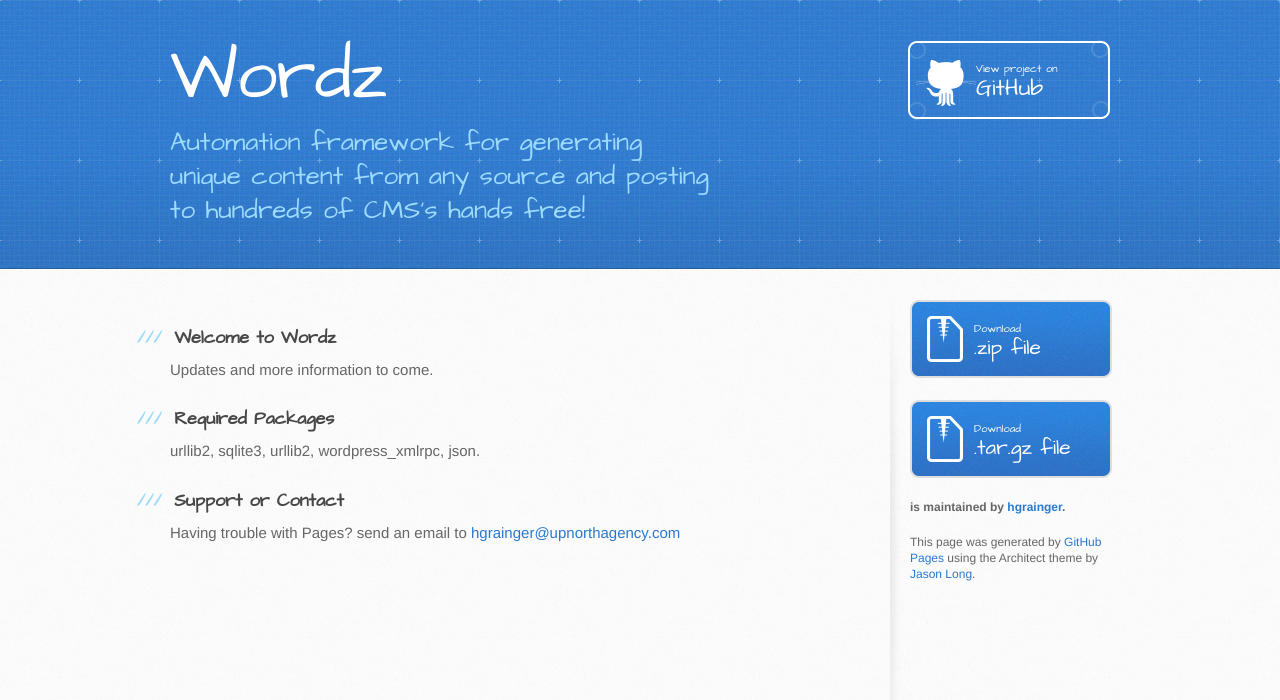
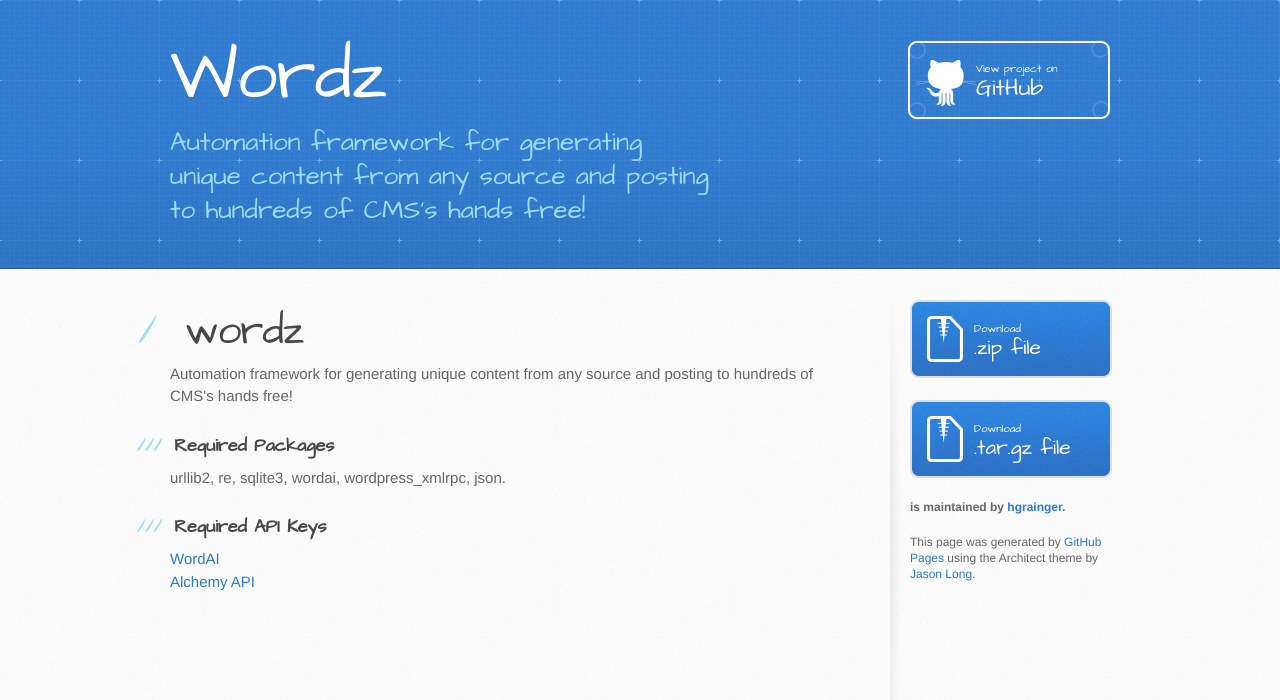
Before and after one commit to hgrainger/wordz, a plain HTML site: page index.html in a window 1280 px wide. Drawn offline with Linux system fonts and the light colour scheme.

Commit message:
Create gh-pages branch via GitHub

```diff
--- a/index.html
+++ b/index.html
@@ -28,20 +28,21 @@
     <div id="content-wrapper">
       <div class="inner clearfix">
         <section id="main-content">
-          <h3>
-<a id="welcome-to-wordz" class="anchor" href="#welcome-to-wordz" aria-hidden="true"><span class="octicon octicon-link"></span></a>Welcome to Wordz</h3>
+          <h1>
+<a id="wordz" class="anchor" href="#wordz" aria-hidden="true"><span class="octicon octicon-link"></span></a>wordz</h1>
 
-<p>Updates and more information to come.</p>
+<p>Automation framework for generating unique content from any source and posting to hundreds of CMS's hands free!</p>
 
 <h3>
 <a id="required-packages" class="anchor" href="#required-packages" aria-hidden="true"><span class="octicon octicon-link"></span></a>Required Packages</h3>
 
-<p>urllib2, sqlite3, urllib2, wordpress_xmlrpc, json.</p>
+<p>urllib2, re, sqlite3, wordai, wordpress_xmlrpc, json.</p>
 
 <h3>
-<a id="support-or-contact" class="anchor" href="#support-or-contact" aria-hidden="true"><span class="octicon octicon-link"></span></a>Support or Contact</h3>
+<a id="required-api-keys" class="anchor" href="#required-api-keys" aria-hidden="true"><span class="octicon octicon-link"></span></a>Required API Keys</h3>
 
-<p>Having trouble with Pages? send an email to <a href="mailto:hgrainger@upnorthagency.com">hgrainger@upnorthagency.com</a></p>
+<p><a href="https://wordai.com/api.php">WordAI</a><br>
+<a href="http://www.alchemyapi.com/api/register.html">Alchemy API</a></p>
         </section>
 
         <aside id="sidebar">
--- a/params.json
+++ b/params.json
@@ -1 +1 @@
-{"name":"Wordz","tagline":"Automation framework for generating unique content from any source and posting to hundreds of CMS's hands free!","body":"### Welcome to Wordz\r\nUpdates and more information to come.\r\n\r\n### Required Packages\r\nurllib2, sqlite3, urllib2, wordpress_xmlrpc, json.\r\n\r\n### Support or Contact\r\nHaving trouble with Pages? send an email to hgrainger@upnorthagency.com","google":"","note":"Don't delete this file! It's used internally to help with page regeneration."}
+{"name":"Wordz","tagline":"Automation framework for generating unique content from any source and posting to hundreds of CMS's hands free!","body":"# wordz\r\nAutomation framework for generating unique content from any source and posting to hundreds of CMS's hands free!\r\n\r\n### Required Packages\r\nurllib2, re, sqlite3, wordai, wordpress_xmlrpc, json.\r\n\r\n### Required API Keys\r\n[WordAI](https://wordai.com/api.php)<br/>\r\n[Alchemy API](http://www.alchemyapi.com/api/register.html)\r\n","google":"","note":"Don't delete this file! It's used internally to help with page regeneration."}
```
